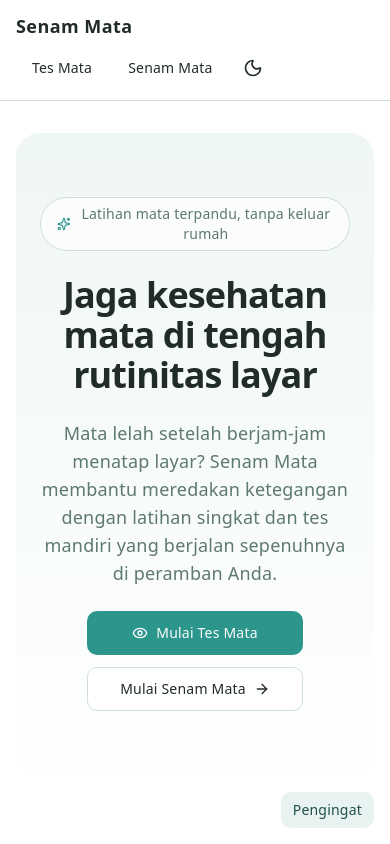
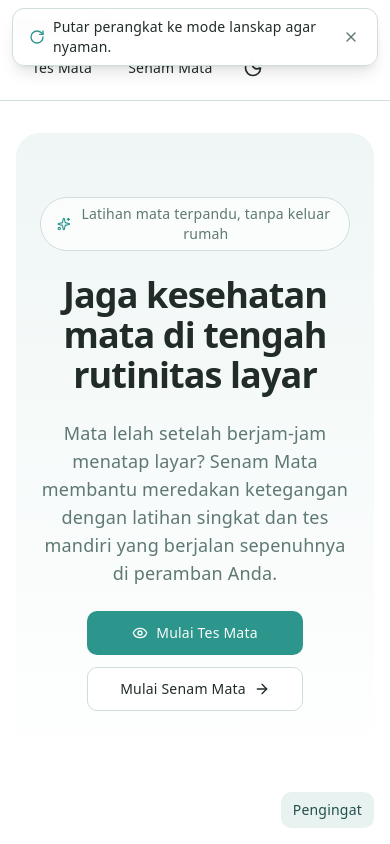
Before and after one commit to aditwicaksonodinus/Eyes-Gym, a Next.js app: page / in a window 390 px wide. Shown: the top 844 px of the page. Built offline with nearby package versions, Linux system fonts and the light colour scheme.

Commit message:
feat(ui): responsive layout + mobile portrait landscape-gate
Ultraworked with [Sisyphus](https://github.com/code-yeongyu/oh-my-openagent)

Co-authored-by: Sisyphus <clio-agent@sisyphuslabs.ai>

```diff
--- a/src/app/layout.tsx
+++ b/src/app/layout.tsx
@@ -4,6 +4,7 @@ import ThemeProvider from "@/components/ThemeProvider";
 import Navbar from "@/components/navbar";
 import Footer from "@/components/footer";
 import ReminderGate from "@/components/reminder-gate";
+import OrientationGate from "@/components/orientation-gate";
 
 export const metadata: Metadata = {
   title: "Senam Mata — Latihan Kesehatan Mata untuk Pekerja Layar",
@@ -26,6 +27,7 @@ export default function RootLayout({
           </main>
           <Footer />
           <ReminderGate />
+          <OrientationGate />
         </ThemeProvider>
       </body>
     </html>
--- /dev/null
+++ b/src/components/orientation-gate.tsx
@@ -0,0 +1,63 @@
+"use client";
+
+import * as React from "react";
+import { RotateCw, X } from "lucide-react";
+
+/**
+ * Non-blocking reminder shown only on small screens held in portrait.
+ * Uses a media-query listener so it disappears the moment the device is
+ * rotated to landscape or the viewport grows past the mobile breakpoint.
+ */
+export function OrientationGate() {
+  const [mounted, setMounted] = React.useState(false);
+  const [isPortraitMobile, setIsPortraitMobile] = React.useState(false);
+  const [dismissed, setDismissed] = React.useState(false);
+
+  React.useEffect(() => {
+    setMounted(true);
+    if (typeof window === "undefined" || !window.matchMedia) return;
+
+    const mq = window.matchMedia(
+      "(max-width: 767px) and (orientation: portrait)"
+    );
+    const update = () => setIsPortraitMobile(mq.matches);
+
+    update();
+    mq.addEventListener("change", update);
+    // Fallback for browsers/embeds where orientationchange fires but the
+    // matchMedia "change" event is delayed.
+    window.addEventListener("orientationchange", update);
+    window.addEventListener("resize", update);
+
+    return () => {
+      mq.removeEventListener("change", update);
+      window.removeEventListener("orientationchange", update);
+      window.removeEventListener("resize", update);
+    };
+  }, []);
+
+  if (!mounted || !isPortraitMobile || dismissed) return null;
+
+  return (
+    <div
+      role="status"
+      aria-live="polite"
+      className="pointer-events-none fixed inset-x-0 top-0 z-[55] flex justify-center px-3 py-2"
+    >
+      <div className="pointer-events-auto flex items-center gap-2 rounded-lg border border-border bg-background/95 px-4 py-2 text-sm text-foreground shadow-lg backdrop-blur">
+        <RotateCw className="h-4 w-4 shrink-0 text-primary" aria-hidden />
+        <span>Putar perangkat ke mode lanskap agar nyaman.</span>
+        <button
+          type="button"
+          onClick={() => setDismissed(true)}
+          aria-label="Tutup pengingat"
+          className="ml-1 rounded-md p-0.5 text-muted-foreground transition-colors hover:text-foreground"
+        >
+          <X className="h-4 w-4" aria-hidden />
+        </button>
+      </div>
+    </div>
+  );
+}
+
+export default OrientationGate;
```
